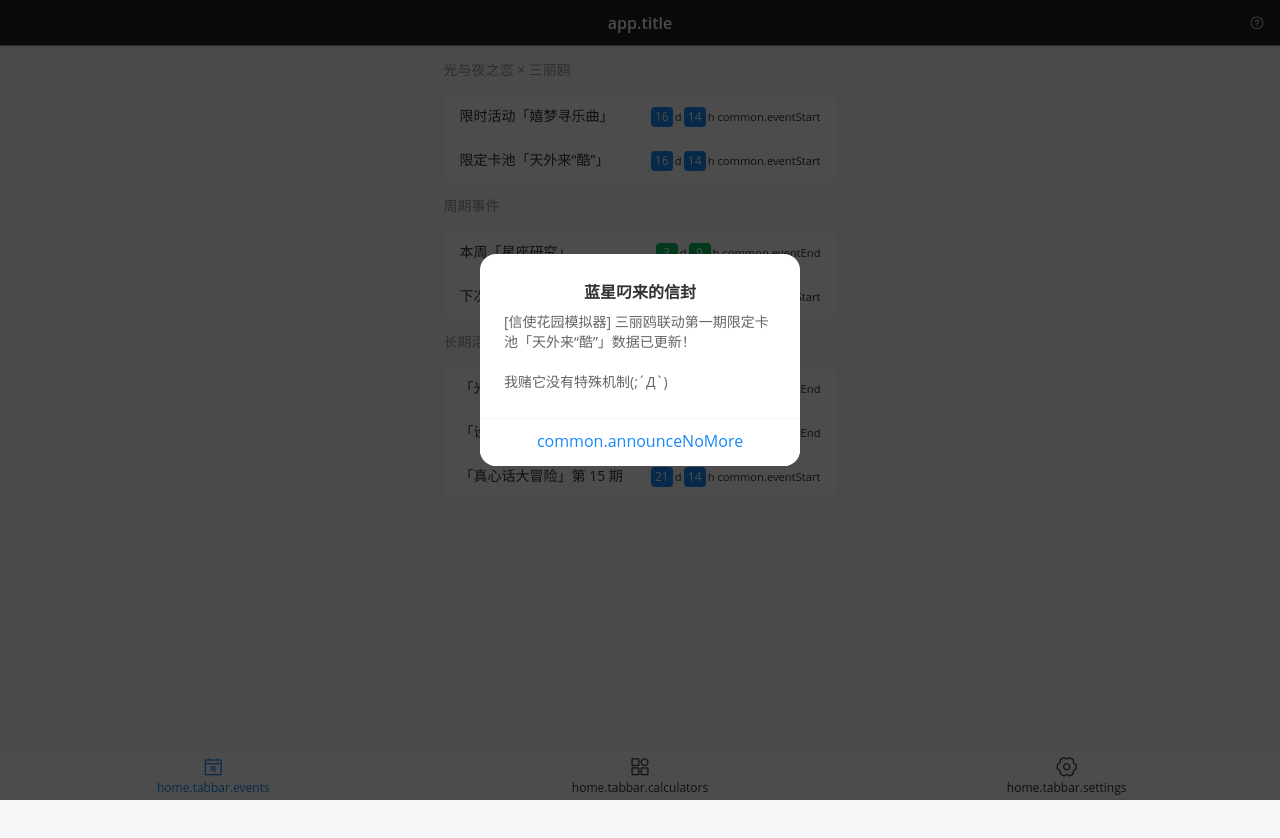
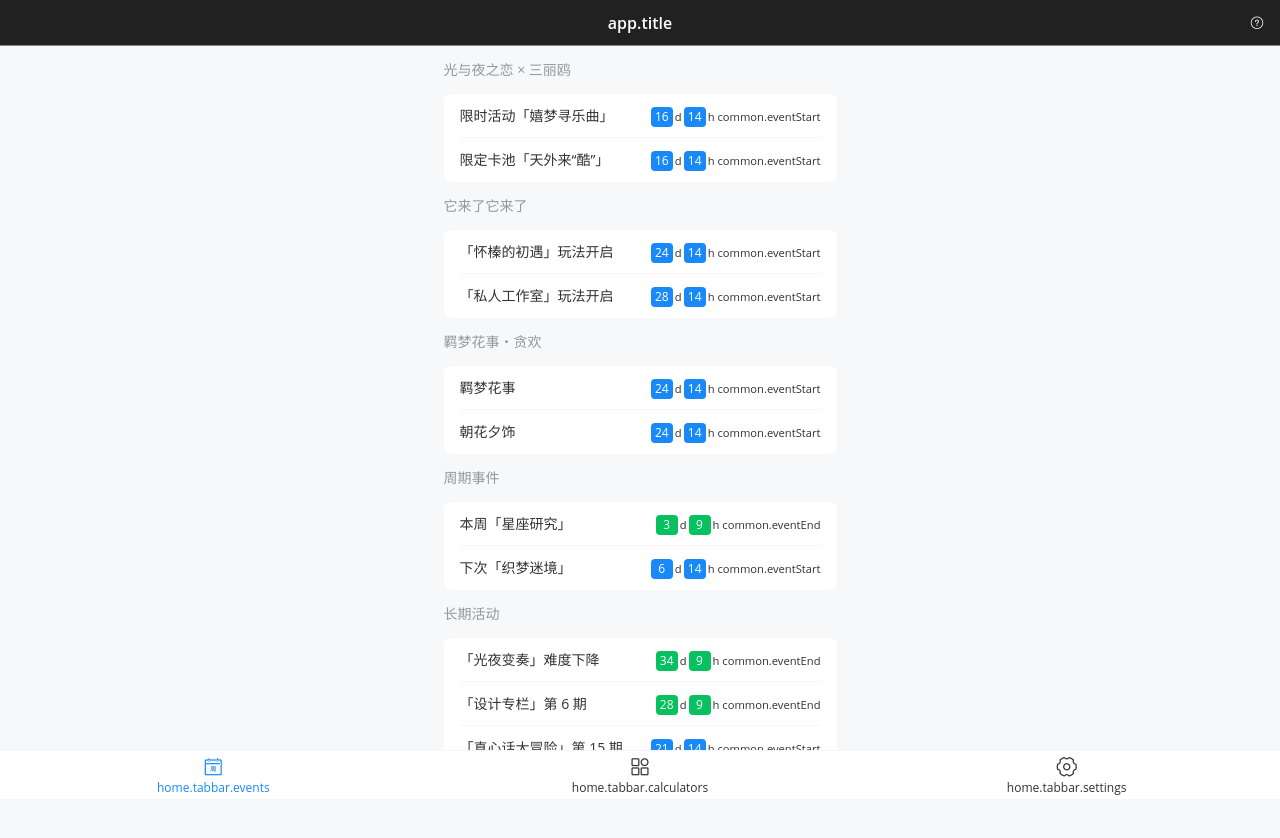
Before and after one commit to waterv/lightandnight, a Vue app: page / in a window 1280 px wide. Shown: the top 838 px of the page. Before the commit the page ends 800 px from the top, so only its background shows below. Built offline with nearby package versions, Linux system fonts and the light colour scheme.

Commit message:
update: [活动提醒] 羁梦花事・贪欢

```diff
--- a/src/data/CN/events.json
+++ b/src/data/CN/events.json
@@ -4,6 +4,20 @@
     "events": [
       { "name": "限时活动「嬉梦寻乐曲」", "start": "2022-08-14 05:00", "end": "2022-08-21" },
       { "name": "限定卡池「天外来“酷”」", "start": "2022-08-14 05:00", "end": "2022-08-21" }
+    ]
+  },
+  {
+    "name": "它来了它来了",
+    "events": [
+      { "name": "「怀榛的初遇」玩法开启", "start": "2022-08-22 05:00", "end": "2022-08-22 05:00" },
+      { "name": "「私人工作室」玩法开启", "start": "2022-08-26 05:00", "end": "2022-08-26 05:00" }
+    ]
+  },
+  {
+    "name": "羁梦花事・贪欢",
+    "events": [
+      { "name": "羁梦花事", "start": "2022-08-22 05:00", "end": "2022-08-29" },
+      { "name": "朝花夕饰", "start": "2022-08-22 05:00", "end": "2022-08-29" }
     ]
   },
   {
--- a/src/data/app/announce.json
+++ b/src/data/app/announce.json
@@ -1,5 +1,5 @@
 {
-  "version": 1660190939307,
+  "version": 1660474812928,
   "title": "蓝星叼来的信封",
-  "message": "[信使花园模拟器] 三丽鸥联动第一期限定卡池「天外来“酷”」数据已更新！\n\n我赌它没有特殊机制(;´Д`)"
+  "message": ""
 }
--- a/src/data/app/changeLog.json
+++ b/src/data/app/changeLog.json
@@ -1,4 +1,11 @@
 [
+  {
+    "year": 2022,
+    "week": 33,
+    "changes": {
+      "updates": ["[信使花园模拟器] 添加限定卡池「天外来“酷”」。"]
+    }
+  },
   {
     "year": 2022,
     "week": 31,
--- a/src/data/app/time.json
+++ b/src/data/app/time.json
@@ -1 +1 @@
-{"time":1660474812928}
+{"time":1660908103364}
--- a/src/views/Home.vue
+++ b/src/views/Home.vue
@@ -318,7 +318,7 @@ export default {
   mounted() {
     let userVersion = Number(localStorage?.getItem('version') || 0)
     let { version, title, message } = require('@/data/app/announce.json')
-    if (userVersion < version) {
+    if (userVersion < version && message) {
       showDialog({
         ...this.$root.dialogSettings,
         title: title || this.$t('common.announce'),
```
